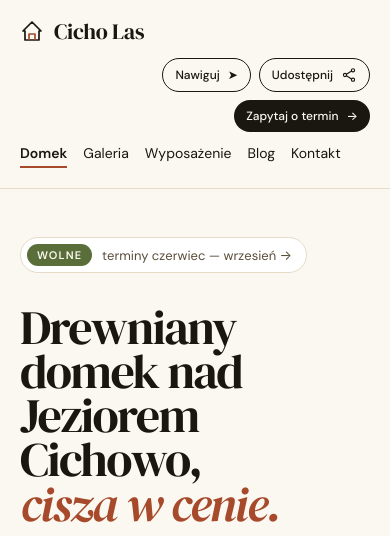
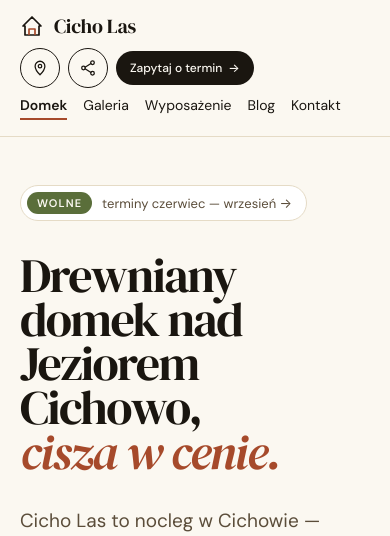
Before and after one commit to emancypage/cichowo-web, a PHP site: page / in a window 390 px wide. Shown: the top 536 px of the page. Run offline with PHP 8.4, Linux system fonts and the light colour scheme.

Commit message:
Compact mobile header: icon-only nav/share buttons, smaller footprint

```diff
--- a/css/styles.css
+++ b/css/styles.css
@@ -117,6 +117,7 @@ a { color: inherit; }
 }
 .btn-nav:hover { transform: translateY(-1px); background: var(--ink); color: var(--bg); }
 .btn-share { display: none; cursor: pointer; font-family: inherit; }
+.btn-ico { display: none; }
 
 .share-panel {
   position: fixed;
@@ -1343,12 +1344,23 @@ a { color: inherit; }
 }
 
 @media (max-width: 720px) {
-  .nav { padding: 16px 20px; flex-wrap: wrap; gap: 12px; }
+  .nav { padding: 12px 20px; flex-wrap: wrap; gap: 8px; }
   .nav__links { order: 3; width: 100%; gap: 16px; overflow-x: auto; padding-bottom: 4px; }
   .nav__phone { display: none; }
-  .nav__right { gap: 8px; flex-wrap: wrap; justify-content: flex-end; }
-  .btn-nav, .btn-cta, .btn-share { padding: 8px 12px; font-size: 12px; white-space: nowrap; }
+  .nav__brand-name { font-size: 20px; }
+  .nav__right { gap: 8px; flex-wrap: nowrap; }
+  .btn-nav { padding: 8px 12px; font-size: 12px; white-space: nowrap; }
   .btn-share { display: inline-flex; }
+  .btn-compact {
+    width: 40px;
+    height: 40px;
+    padding: 0;
+    justify-content: center;
+    border-radius: 999px;
+  }
+  .btn-compact .btn-txt { display: none; }
+  .btn-compact .btn-ico { display: inline-block; }
+  .btn-cta { padding: 9px 14px; font-size: 12px; white-space: nowrap; gap: 6px; }
   .hero, .about, .sleep, .gallery, .amenities, .blog-teaser, .contact, .blog-header, .faq { padding-left: 20px; padding-right: 20px; }
   .filters { padding: 24px 20px 0; top: 64px; }
   .hero { padding-top: 48px; padding-bottom: 56px; }
--- a/index.html
+++ b/index.html
@@ -129,15 +129,21 @@
   </nav>
   <div class="nav__right">
     <a href="tel:+48692497160" class="nav__phone">☎ 692 497 160</a>
-    <a href="https://www.google.com/maps/dir/?api=1&destination=64-010%20Cichowo%2C%20Osiedle%20le%C5%9Bne%205" target="_blank" rel="noopener" class="btn-nav">Nawiguj <span aria-hidden="true">➤</span></a>
-    <button type="button" class="btn-nav btn-share" id="shareBtn" aria-haspopup="dialog" aria-expanded="false">
-      Udostępnij
-      <svg width="16" height="16" viewBox="0 0 24 24" fill="none" aria-hidden="true">
+    <a href="https://www.google.com/maps/dir/?api=1&destination=64-010%20Cichowo%2C%20Osiedle%20le%C5%9Bne%205" target="_blank" rel="noopener" class="btn-nav btn-compact" aria-label="Nawiguj do Cicho Las">
+      <svg class="btn-ico" width="18" height="18" viewBox="0 0 24 24" fill="none" aria-hidden="true">
+        <path d="M12 21 C12 21 5.5 14.5 5.5 9.5 A6.5 6.5 0 0 1 18.5 9.5 C18.5 14.5 12 21 12 21 Z" stroke="currentColor" stroke-width="1.7" stroke-linejoin="round"/>
+        <circle cx="12" cy="9.5" r="2.3" stroke="currentColor" stroke-width="1.7"/>
+      </svg>
+      <span class="btn-txt">Nawiguj <span aria-hidden="true">➤</span></span>
+    </a>
+    <button type="button" class="btn-nav btn-share btn-compact" id="shareBtn" aria-haspopup="dialog" aria-expanded="false" aria-label="Udostępnij stronę">
+      <svg class="btn-ico" width="18" height="18" viewBox="0 0 24 24" fill="none" aria-hidden="true">
         <circle cx="18" cy="5" r="2.4" stroke="currentColor" stroke-width="1.7"/>
         <circle cx="6" cy="12" r="2.4" stroke="currentColor" stroke-width="1.7"/>
         <circle cx="18" cy="19" r="2.4" stroke="currentColor" stroke-width="1.7"/>
         <path d="M8.1 10.9 15.9 6.1 M8.1 13.1 15.9 17.9" stroke="currentColor" stroke-width="1.7" stroke-linecap="round"/>
       </svg>
+      <span class="btn-txt">Udostępnij</span>
     </button>
     <a href="tel:+48692497160" class="btn-cta">Zapytaj o termin <span aria-hidden="true">→</span></a>
   </div>
```
